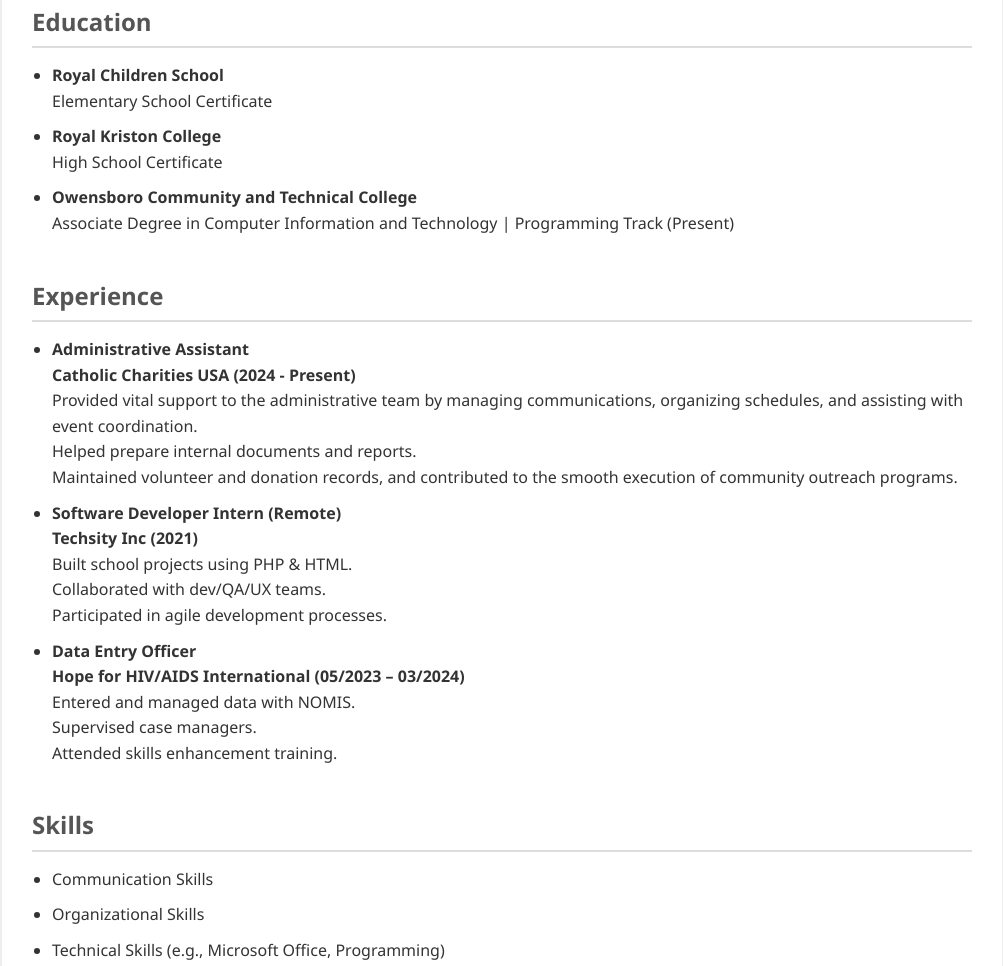
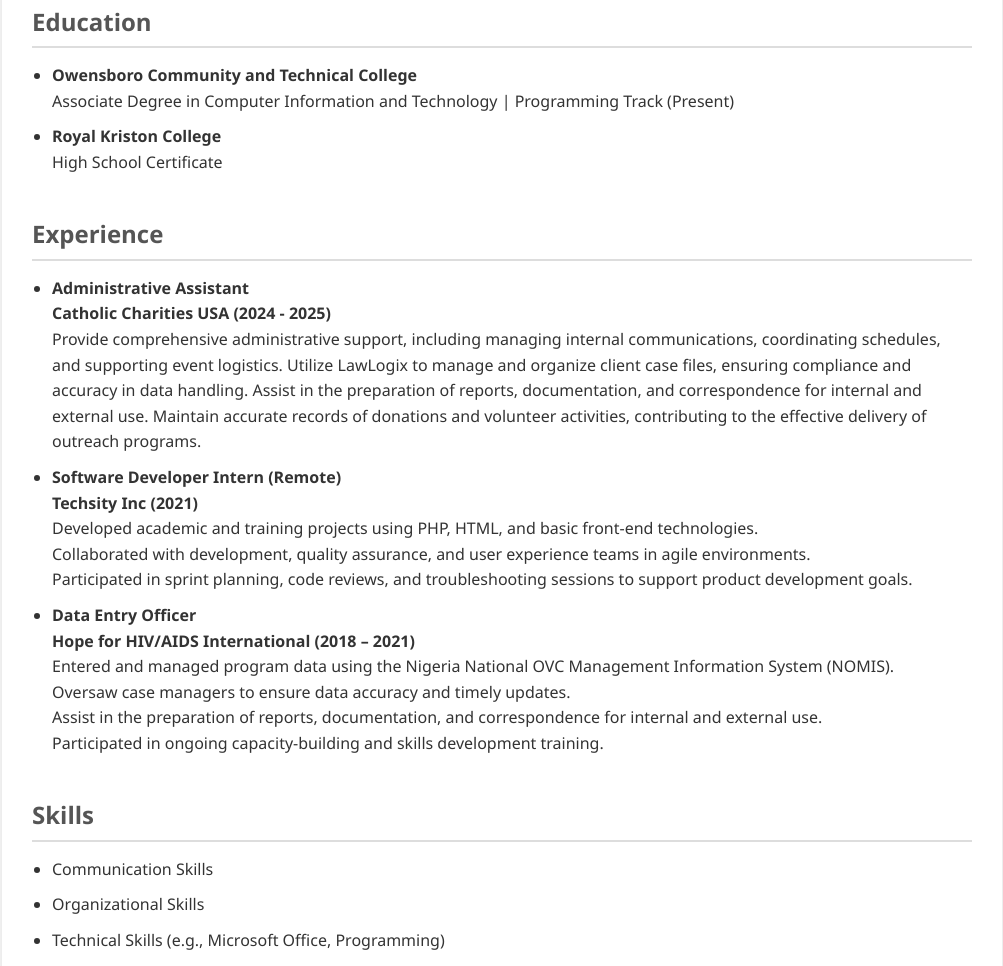
Before and after one commit to danielb726/project3, a plain HTML site: page index.html in a window 1280 px wide. Shown: the part 769-1735 px from the top of the page, without its empty margins (138-1141 px from the left). Drawn offline with Linux system fonts and the light colour scheme.

Commit message:
Update index.html

```diff
--- a/index.html
+++ b/index.html
@@ -22,7 +22,7 @@
         <section id="about">
             <h2>About Me</h2>
             <img src="daniel.jpg" alt="Daniel's Headshot" class="headshot" />
-            <p>A purpose-driven professional with a deep passion for leadership, innovation, and meaningful impact. With a multifaceted background that spans administrative support, software development, and grassroots community empowerment, I bring both strategic vision and hands-on versatility to every endeavor. I thrive in dynamic environments where adaptability, problem-solving, and collaboration are essential, and I take pride in consistently delivering value with excellence and integrity.</p>
+            <p>Purpose-driven professional with a deep passion for leadership, innovation, and meaningful impact. With a multifaceted background that spans administrative support, software development, and grassroots community empowerment, I bring both strategic vision and hands-on versatility to every endeavor. I thrive in dynamic environments where adaptability, problem-solving, and collaboration are essential, and I take pride in consistently delivering value with excellence and integrity.</p>
             <br>
             <p>At the core of everything I do is a strong belief in using every platform as a tool for transformation. Whether I’m building systems in tech, driving business growth, or leading community outreach, I show up with purpose, faith, and a mindset for growth. My mission is to serve with excellence, lead with courage, and leave a legacy of hope, innovation, and impact.</p>
         </section>
@@ -30,9 +30,8 @@
         <section id="education">
             <h2>Education</h2>
             <ul>
-                <li><strong>Royal Children School</strong><br> Elementary School Certificate</li>
+                <li><strong>Owensboro Community and Technical College</strong><br> Associate Degree in Computer Information and Technology | Programming Track (Present)</li>
                 <li><strong>Royal Kriston College</strong><br> High School Certificate</li>
-                <li><strong>Owensboro Community and Technical College</strong><br> Associate Degree in Computer Information and Technology | Programming Track (Present)</li>
             </ul>
         </section>
 
@@ -41,18 +40,21 @@
             <ul>
                 <li>
                     <strong>Administrative Assistant</strong><br>
-                    <strong>Catholic Charities USA (2024 - Present)</strong><br>
-                    Provided vital support to the administrative team by managing communications, organizing schedules, and assisting with event coordination.<br> Helped prepare internal documents and reports.<br> Maintained volunteer and donation records, and contributed to the smooth execution of community outreach programs.
+                    <strong>Catholic Charities USA (2024 - 2025)</strong><br>
+                    Provide comprehensive administrative support, including managing internal communications, coordinating schedules, and supporting event logistics.
+                    Utilize LawLogix to manage and organize client case files, ensuring compliance and accuracy in data handling.
+                    Assist in the preparation of reports, documentation, and correspondence for internal and external use.
+                    Maintain accurate records of donations and volunteer activities, contributing to the effective delivery of outreach programs.
                 </li>
                 <li>
                     <strong>Software Developer Intern (Remote)</strong><br>
                     <strong>Techsity Inc (2021)</strong><br>
-                    Built school projects using PHP & HTML.<br> Collaborated with dev/QA/UX teams.<br> Participated in agile development processes.
+                    Developed academic and training projects using PHP, HTML, and basic front-end technologies.<br> Collaborated with development, quality assurance, and user experience teams in agile environments.<br> Participated in sprint planning, code reviews, and troubleshooting sessions to support product development goals.
                 </li>
                 <li>
                     <strong>Data Entry Officer</strong><br>
-                    <strong>Hope for HIV/AIDS International (05/2023 – 03/2024)</strong><br>
-                    Entered and managed data with NOMIS.<br> Supervised case managers.<br> Attended skills enhancement training.
+                    <strong>Hope for HIV/AIDS International (2018 – 2021)</strong><br>
+                    Entered and managed program data using the Nigeria National OVC Management Information System (NOMIS).<br> Oversaw case managers to ensure data accuracy and timely updates.<br> Assist in the preparation of reports, documentation, and correspondence for internal and external use. <br> Participated in ongoing capacity-building and skills development training.
                 </li>
             </ul>
         </section>
```
